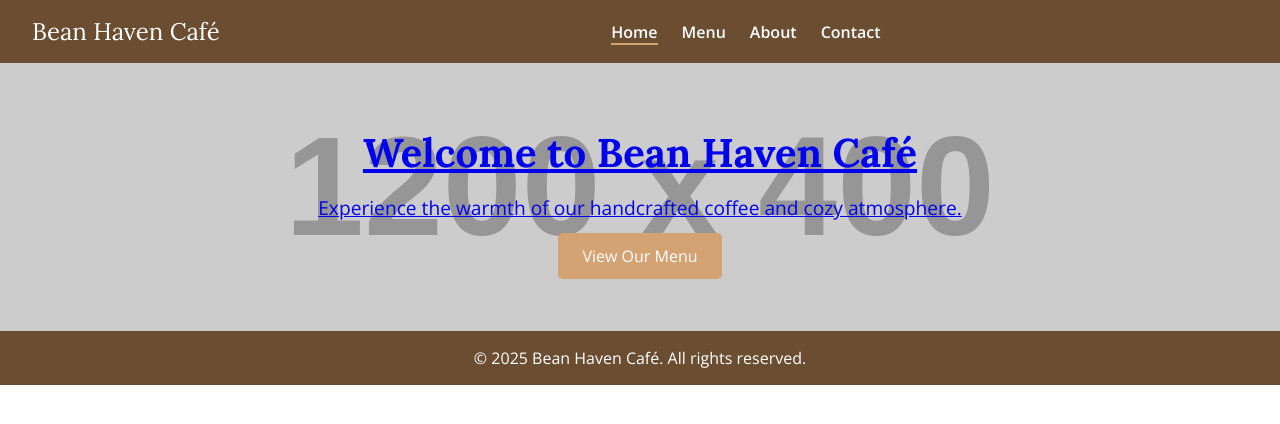
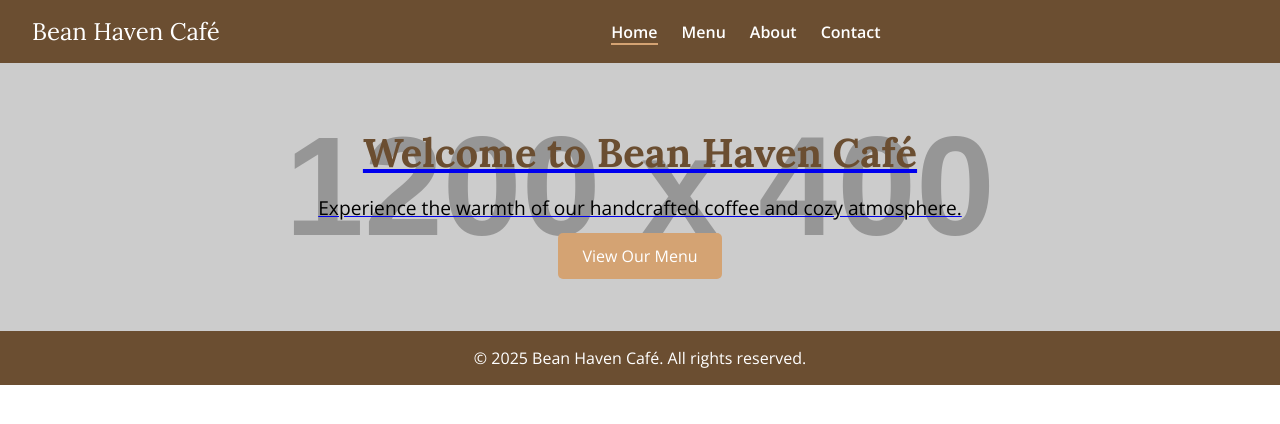
Before and after one commit to Zeeshier/Web-Engineering, a plain HTML site: page 00_Projects/01_coffee_shop/index.html in a window 1280 px wide. Drawn offline with nearby package versions, Linux system fonts and the light colour scheme; placeholder pictures from the web are drawn by us.

Commit message:
update index

```diff
--- a/00_Projects/01_coffee_shop/index.html
+++ b/00_Projects/01_coffee_shop/index.html
@@ -26,8 +26,8 @@
 
     <main>
         <section class="hero">
-            <h1>Welcome to Bean Haven Café</h1>
-            <p>Experience the warmth of our handcrafted coffee and cozy atmosphere.</p>
+            <h1 style="color: #6b4e31;">Welcome to Bean Haven Café</h1>
+            <p style="color: #000000;">Experience the warmth of our handcrafted coffee and cozy atmosphere.</p>
             <a href="menu.html" class="cta-button">View Our Menu</a>
         </section>
     </main>
```
